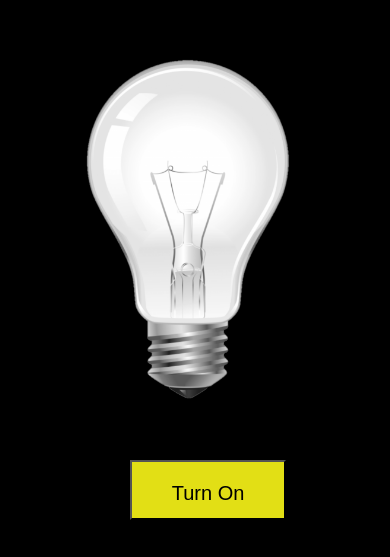
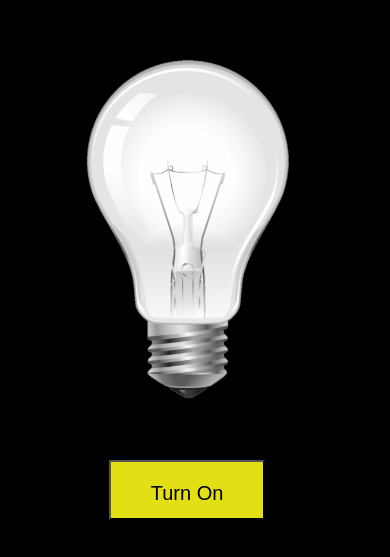
Before and after one commit to Imlalitbishtt/Light-Switch, a plain HTML site: page index.html in a window 390 px wide. Shown: the part 125-682 px from the top of the page. Drawn offline with Linux system fonts and the light colour scheme.

Commit message:
Add files via upload

```diff
--- a/index.html
+++ b/index.html
@@ -38,7 +38,7 @@
                 width: 156px;
                 height: 60px;
                 background-color: rgb(226, 223, 21);
-                margin-left: 82px;
+                margin-left: 61px;
                 font-size: 20px;
                 color: black;
                 }
```
